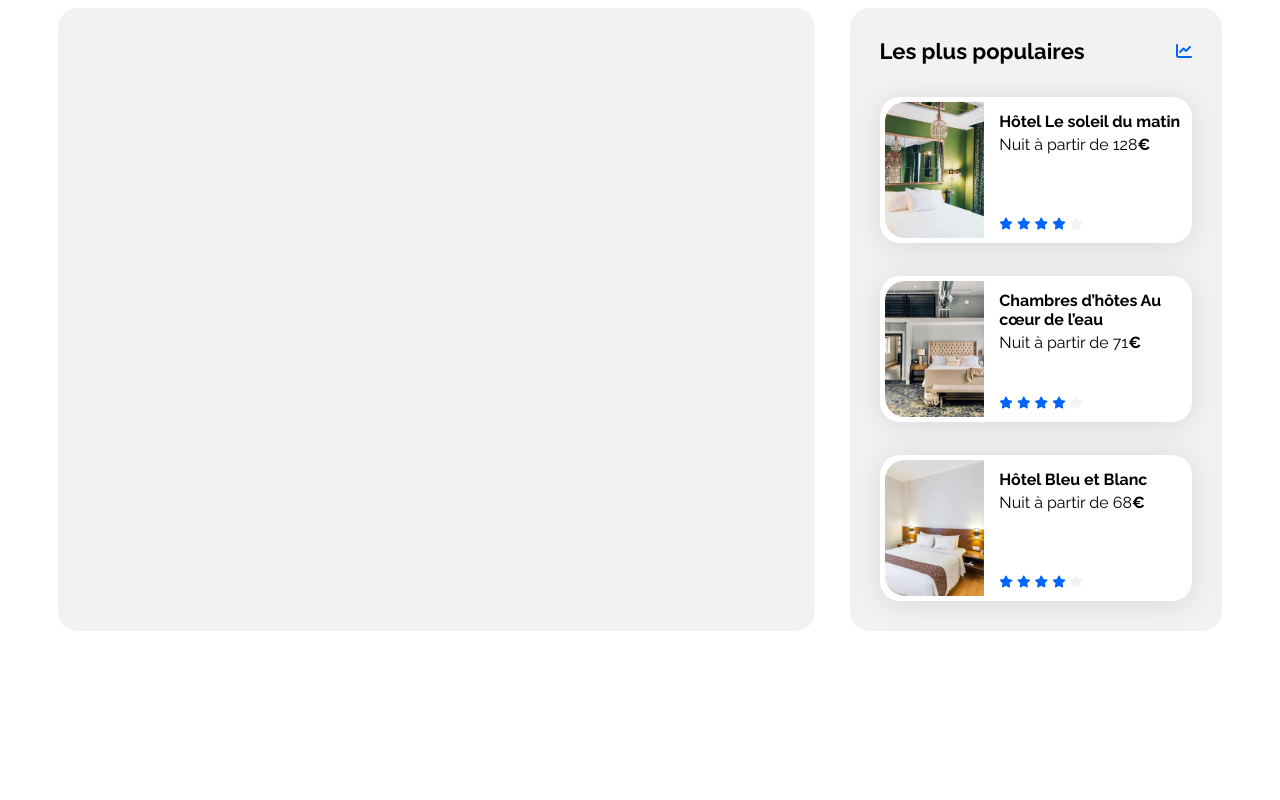
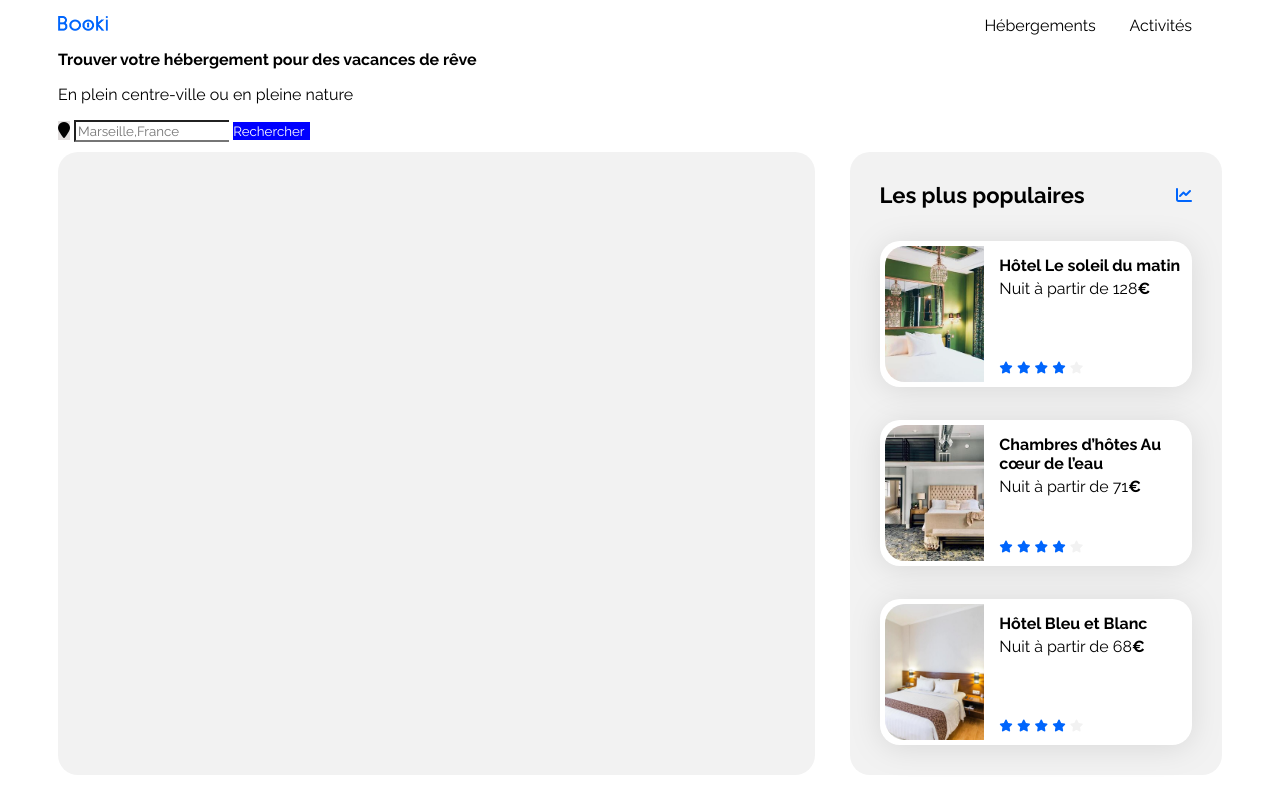
Before and after one commit to Lionel-hub29/Projet-2, a plain HTML site: page Code Booki/index.html in a window 1280 px wide. Drawn offline with Linux system fonts and the light colour scheme.

Commit message:
Header - accroche

```diff
--- a/Code Booki/css/style.css
+++ b/Code Booki/css/style.css
@@ -34,6 +34,69 @@ a {
     margin: 0;
     font-size: 22px;
 }
+
+/* mise en forme du Header */
+
+.header {
+    display: flex;
+    flex-direction: row;
+    margin-bottom: 15px;
+    justify-content: space-between;
+
+}
+
+.logoHeader img {
+   width: 50px;
+   height: 15px;
+   margin-top: 8px;
+}
+
+.menuHeader {
+    list-style-type: none;
+    margin-top: 8px;
+ }
+
+.menuHeader a {
+    padding-right: 30px;
+}
+
+a:hover {
+    color: blue;
+    text-decoration: overline;
+
+}
+
+
+/* mise en forme de l'accroche */
+
+.accroche h4 {
+    margin-top: 10px;
+    margin-bottom: 10px;
+}
+
+
+/* mise en forme de la recherche */
+
+.formulaireRecherche {
+    margin-bottom: 10px;
+}
+.boutonRecherche {
+    padding-left: 0;
+    border: 0;
+    background-color: blue;
+    color : white;
+
+}
+
+.texteRecherche {
+    padding-right: 0;
+    border-right: 0;
+}
+
+.logoRecherche {
+    background-color: rgb(226, 223, 223);
+}
+
 
 .card {
     background-color: white;
@@ -90,6 +153,7 @@ a {
 .populaires-cards .card {
     display: flex;
     margin-top: 33px;
+
 }
 
 .populaires-cards img {
--- a/Code Booki/index.html
+++ b/Code Booki/index.html
@@ -16,7 +16,31 @@
 
 <body>
     <div class="main-container">
-        <header></header>
+        <header class="header">
+            <div class="logoHeader">
+                <img src="./images/logo/Booki.png" alt="logo de la société">
+            </div>
+            <nav>
+                <div class="menuHeader">
+                    <a href="#">Hébergements</a>
+                    <a href="#">Activités</a>
+                </div>
+            </nav>
+        </header>
+        <section class="accroche">
+            <div>
+                <h4>Trouver votre hébergement pour des vacances de rêve</h3>
+                    <p>En plein centre-ville ou en pleine nature</p>
+            </div>
+
+            <form class="formulaireRecherche" action="" method="get">
+                <label class="logoRecherche" for="Recherche"><i class="fa fa-map-marker" aria-hidden="true"></i></label>
+                <input class="texteRecherche" type="text" name="ville" id="ville" placeholder="Marseille,France"
+                    required>
+                <button class="boutonRecherche" type="submit">Rechercher</button>
+            </form>
+
+        </section>
         <main>
             <div class="hebergements-and-populaires">
                 <section class="hebergements">
```
Also changed, not shown: Decoupage maquette.png (added).
